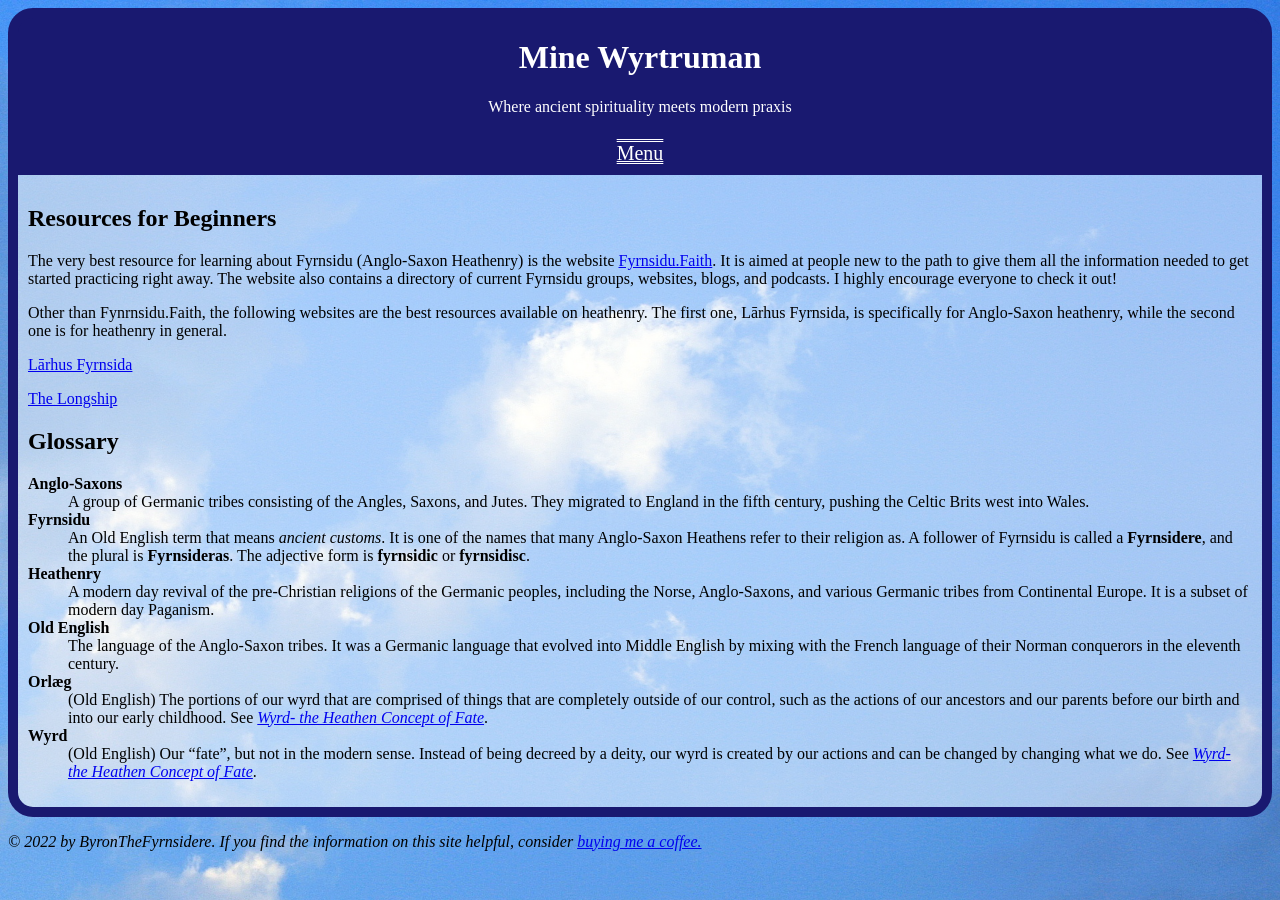
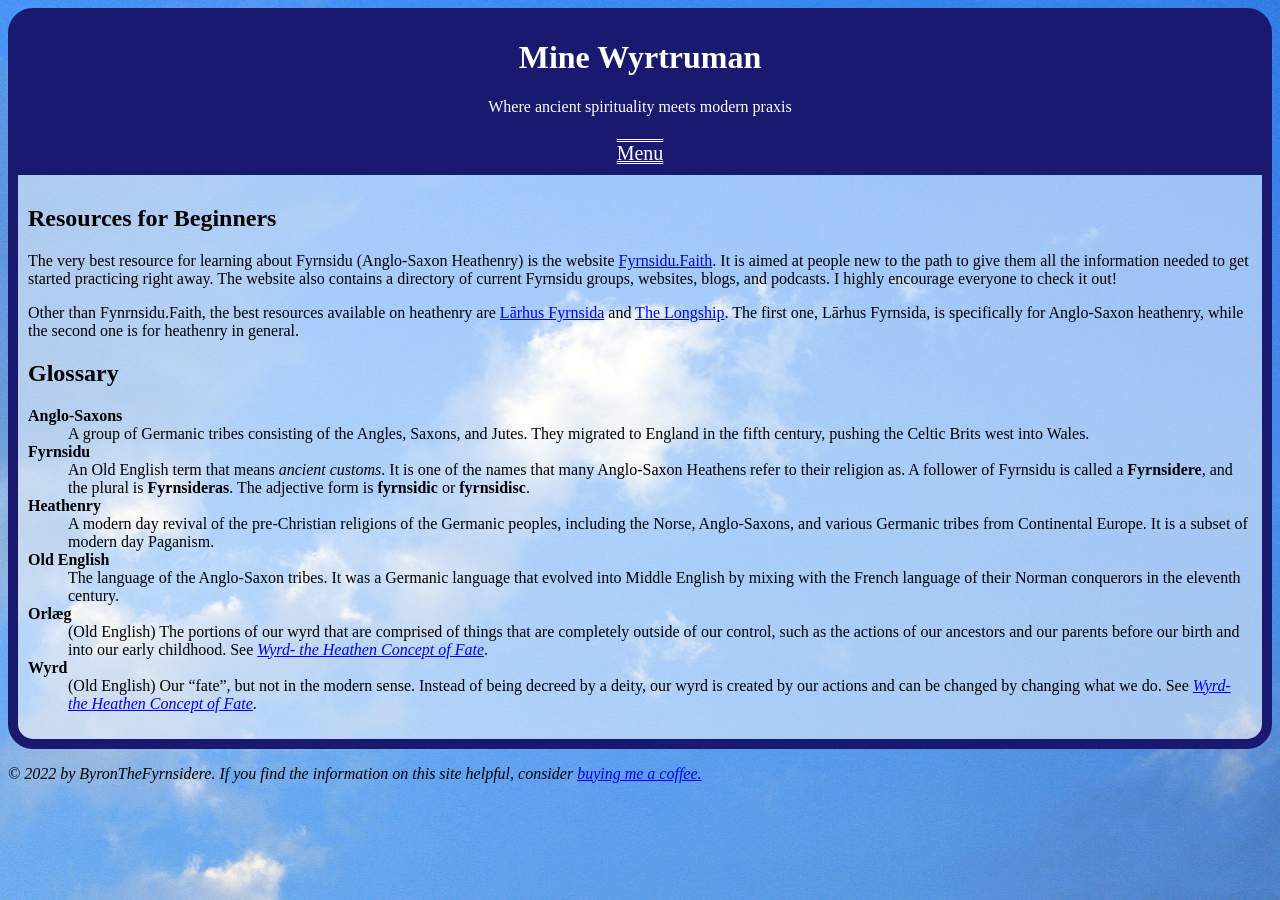
Before and after one commit to byronpendason/byronpendason.github.io, a Jekyll site: the page built from glossary.md, in a window 1280 px wide. Built offline with Jekyll 4.4.1, drawn with Linux system fonts in a browser that asks for light colours; our own code applies the rules of GitHub Pages for plain Markdown files; comment, search, counter and statistics services are not loaded.

Commit message:
Update glossary.md

```diff
--- a/glossary.md
+++ b/glossary.md
@@ -11,11 +11,7 @@ categories: []
 
 The very best resource for learning about Fyrnsidu (Anglo-Saxon Heathenry) is the website <a target="_blank" rel="noopener" href="https://fyrnsidu.faith">Fyrnsidu.Faith</a>. It is aimed at people new to the path to give them all the information needed to get started practicing right away. The website also contains a directory of current Fyrnsidu groups, websites, blogs, and podcasts. I highly encourage everyone to check it out!
 
-Other than Fynrnsidu.Faith, the following websites are the best resources available on heathenry. The first one, Lārhus Fyrnsida, is specifically for Anglo-Saxon heathenry, while the second one is for heathenry in general.
-
-<a href="https://larhusfyrnsida.com/">Lārhus Fyrnsida</a>
-
-<a href="http://www.thelongship.net/">The Longship</a>
+Other than Fynrnsidu.Faith, the best resources available on heathenry are <a href="https://larhusfyrnsida.com/">Lārhus Fyrnsida</a> and <a href="http://www.thelongship.net/">The Longship</a>. The first one, Lārhus Fyrnsida, is specifically for Anglo-Saxon heathenry, while the second one is for heathenry in general.
 
 ## Glossary
 
```
